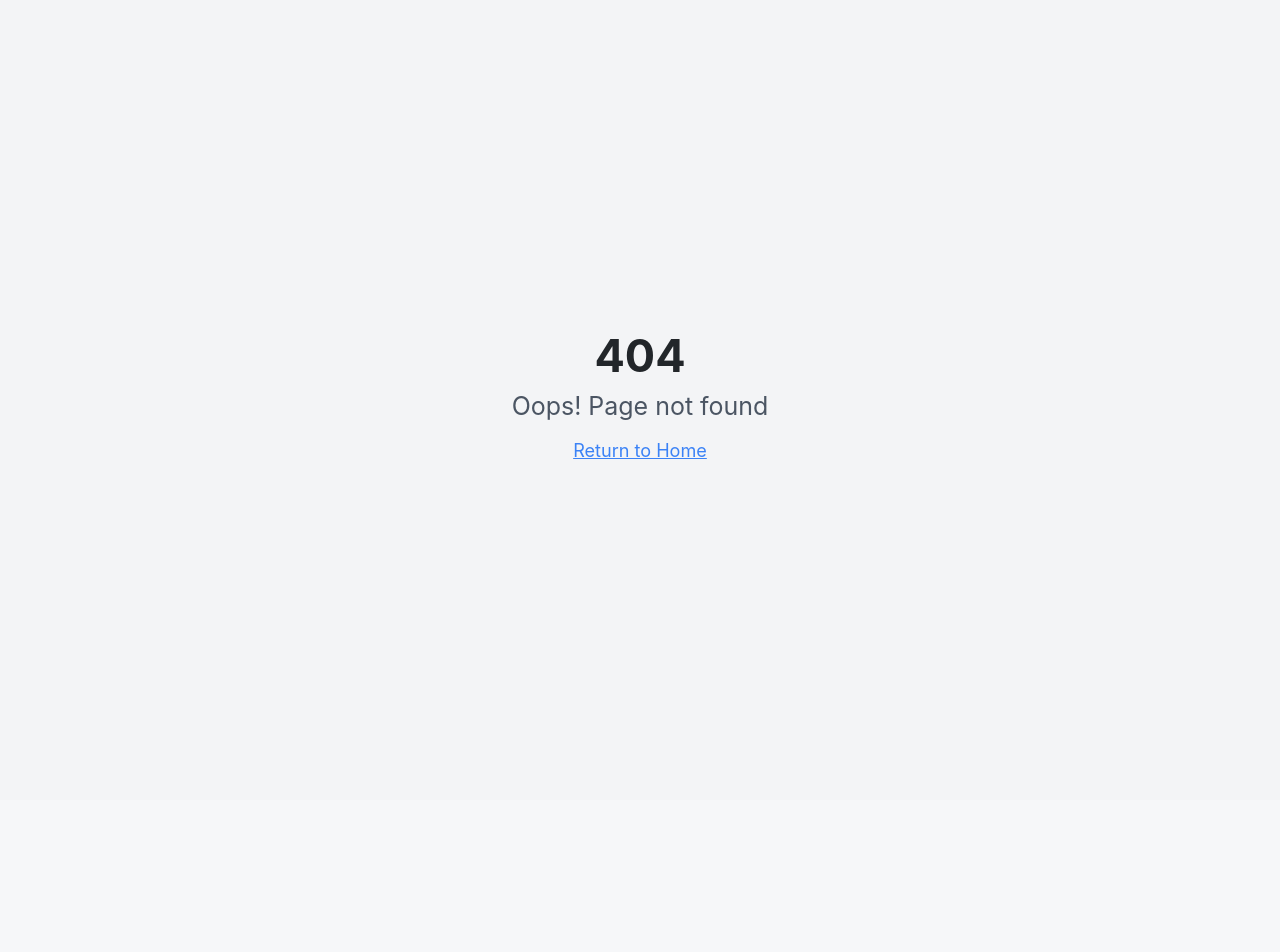
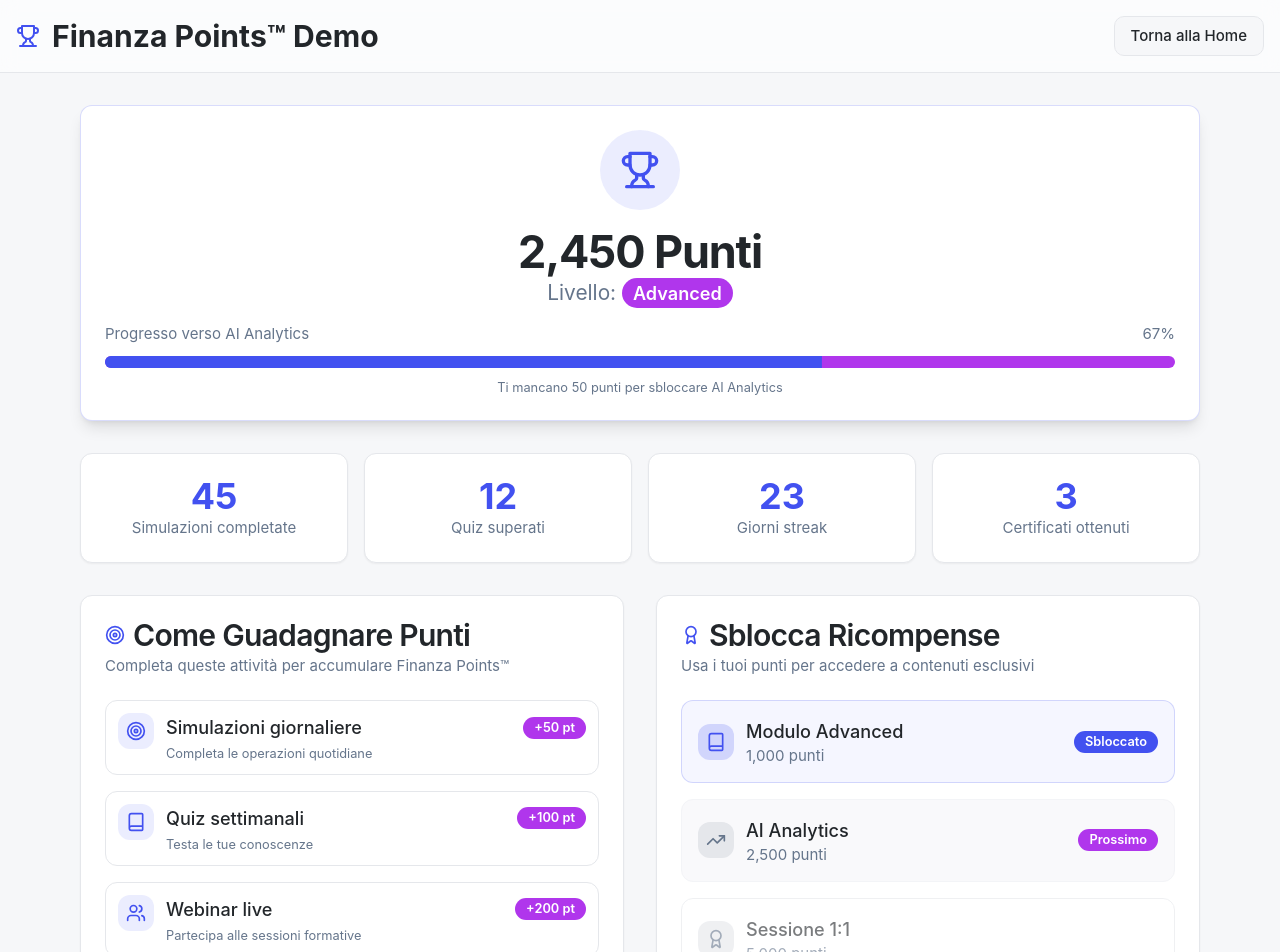
Before and after one commit to Quixelone/exponential-wealth-path, a React (Vite) app: page /finanza-points-demo in a window 1280 px wide. Before the commit this address had no page. Shown: the top 952 px of the page. Before the commit the page ends 800 px from the top, so only its background shows below. Built offline with nearby package versions, Linux system fonts and the light colour scheme.

Commit message:
Add standalone demo page

```diff
--- a/src/App.tsx
+++ b/src/App.tsx
@@ -15,6 +15,7 @@ import UserManagement from "./pages/UserManagement";
 import Settings from "./pages/Settings";
 import AISignals from "./pages/AISignals";
 import AITest from "./pages/AITest";
+import FinanzaPointsDemo from "./pages/FinanzaPointsDemo";
 import NotFound from "./pages/NotFound";
 
 const queryClient = new QueryClient();
@@ -40,6 +41,7 @@ const App = () => {
                 <Route path="/settings" element={<Settings />} />
                 <Route path="/ai-signals" element={<AISignals />} />
                 <Route path="/test" element={<AITest />} />
+                <Route path="/finanza-points-demo" element={<FinanzaPointsDemo />} />
                 <Route path="*" element={<NotFound />} />
               </Routes>
             </BrowserRouter>
--- a/src/components/web-landing/WebNavbar.tsx
+++ b/src/components/web-landing/WebNavbar.tsx
@@ -35,6 +35,9 @@ const WebNavbar = () => {
 
           {/* CTA Buttons */}
           <div className="hidden md:flex items-center gap-4">
+            <Link to="/finanza-points-demo">
+              <Button variant="outline">Demo Finanza Points™</Button>
+            </Link>
             <Link to="/auth">
               <Button variant="ghost">Accedi</Button>
             </Link>
@@ -85,6 +88,9 @@ const WebNavbar = () => {
             >
               FAQ
             </a>
+            <Link to="/finanza-points-demo" className="block" onClick={() => setMobileMenuOpen(false)}>
+              <Button variant="outline" className="w-full">Demo Finanza Points™</Button>
+            </Link>
             <Link to="/auth" className="block">
               <Button className="w-full">Inizia Gratis</Button>
             </Link>
--- /dev/null
+++ b/src/pages/FinanzaPointsDemo.tsx
@@ -0,0 +1,188 @@
+import { Card, CardContent, CardDescription, CardHeader, CardTitle } from "@/components/ui/card";
+import { Progress } from "@/components/ui/progress";
+import { Badge } from "@/components/ui/badge";
+import { Alert, AlertDescription } from "@/components/ui/alert";
+import { Trophy, Target, Users, Calendar, Zap, Book, TrendingUp, Award, Info } from "lucide-react";
+import { Button } from "@/components/ui/button";
+import { Link } from "react-router-dom";
+
+const FinanzaPointsDemo = () => {
+  const mockPoints = 2450;
+  const mockLevel = "Advanced";
+  const mockProgress = 67;
+  const nextMilestone = 2500;
+
+  const earningActivities = [
+    { icon: Target, label: "Simulazioni giornaliere", points: 50, description: "Completa le operazioni quotidiane" },
+    { icon: Book, label: "Quiz settimanali", points: 100, description: "Testa le tue conoscenze" },
+    { icon: Users, label: "Webinar live", points: 200, description: "Partecipa alle sessioni formative" },
+    { icon: Calendar, label: "Streak 30 giorni", points: 500, description: "Mantieni la costanza" },
+    { icon: Zap, label: "Referral amici", points: 300, description: "Invita nuovi utenti" },
+  ];
+
+  const rewards = [
+    { icon: Book, label: "Modulo Advanced", points: 1000, unlocked: true },
+    { icon: TrendingUp, label: "AI Analytics", points: 2500, unlocked: false, next: true },
+    { icon: Award, label: "Sessione 1:1", points: 5000, unlocked: false },
+  ];
+
+  const stats = [
+    { label: "Simulazioni completate", value: 45 },
+    { label: "Quiz superati", value: 12 },
+    { label: "Giorni streak", value: 23 },
+    { label: "Certificati ottenuti", value: 3 },
+  ];
+
+  return (
+    <div className="min-h-screen bg-background">
+      {/* Header */}
+      <header className="border-b bg-card/50 backdrop-blur supports-[backdrop-filter]:bg-card/60">
+        <div className="container mx-auto px-4 py-4 flex items-center justify-between">
+          <div className="flex items-center gap-3">
+            <Trophy className="h-6 w-6 text-primary" />
+            <h1 className="text-2xl font-bold">Finanza Points™ Demo</h1>
+          </div>
+          <Link to="/">
+            <Button variant="outline">Torna alla Home</Button>
+          </Link>
+        </div>
+      </header>
+
+      <div className="container mx-auto px-4 py-8 max-w-6xl">
+        {/* Main Points Card */}
+        <Card className="mb-8 border-primary/20 shadow-lg">
+          <CardHeader className="text-center pb-4">
+            <div className="mx-auto mb-4 w-20 h-20 rounded-full bg-primary/10 flex items-center justify-center">
+              <Trophy className="h-10 w-10 text-primary" />
+            </div>
+            <CardTitle className="text-4xl font-bold mb-2">
+              {mockPoints.toLocaleString()} Punti
+            </CardTitle>
+            <CardDescription className="text-lg">
+              Livello: <Badge variant="secondary" className="text-base">{mockLevel}</Badge>
+            </CardDescription>
+          </CardHeader>
+          <CardContent>
+            <div className="space-y-3">
+              <div className="flex justify-between text-sm text-muted-foreground">
+                <span>Progresso verso AI Analytics</span>
+                <span>{mockProgress}%</span>
+              </div>
+              <Progress value={mockProgress} className="h-3" />
+              <p className="text-xs text-center text-muted-foreground">
+                Ti mancano {nextMilestone - mockPoints} punti per sbloccare AI Analytics
+              </p>
+            </div>
+          </CardContent>
+        </Card>
+
+        {/* Statistics Grid */}
+        <div className="grid grid-cols-2 md:grid-cols-4 gap-4 mb-8">
+          {stats.map((stat, idx) => (
+            <Card key={idx}>
+              <CardContent className="pt-6 text-center">
+                <p className="text-3xl font-bold text-primary">{stat.value}</p>
+                <p className="text-sm text-muted-foreground mt-1">{stat.label}</p>
+              </CardContent>
+            </Card>
+          ))}
+        </div>
+
+        <div className="grid md:grid-cols-2 gap-8 mb-8">
+          {/* Earning Activities */}
+          <Card>
+            <CardHeader>
+              <CardTitle className="flex items-center gap-2">
+                <Target className="h-5 w-5 text-primary" />
+                Come Guadagnare Punti
+              </CardTitle>
+              <CardDescription>
+                Completa queste attività per accumulare Finanza Points™
+              </CardDescription>
+            </CardHeader>
+            <CardContent className="space-y-4">
+              {earningActivities.map((activity, idx) => (
+                <div key={idx} className="flex items-start gap-3 p-3 rounded-lg border bg-card/50 hover:bg-accent/50 transition-colors">
+                  <div className="p-2 rounded-lg bg-primary/10">
+                    <activity.icon className="h-5 w-5 text-primary" />
+                  </div>
+                  <div className="flex-1">
+                    <div className="flex items-center justify-between mb-1">
+                      <p className="font-medium">{activity.label}</p>
+                      <Badge variant="secondary">+{activity.points} pt</Badge>
+                    </div>
+                    <p className="text-xs text-muted-foreground">{activity.description}</p>
+                  </div>
+                </div>
+              ))}
+            </CardContent>
+          </Card>
+
+          {/* Rewards */}
+          <Card>
+            <CardHeader>
+              <CardTitle className="flex items-center gap-2">
+                <Award className="h-5 w-5 text-primary" />
+                Sblocca Ricompense
+              </CardTitle>
+              <CardDescription>
+                Usa i tuoi punti per accedere a contenuti esclusivi
+              </CardDescription>
+            </CardHeader>
+            <CardContent className="space-y-4">
+              {rewards.map((reward, idx) => (
+                <div
+                  key={idx}
+                  className={`flex items-center gap-3 p-4 rounded-lg border ${
+                    reward.unlocked
+                      ? "bg-primary/5 border-primary/20"
+                      : reward.next
+                      ? "bg-accent/50 border-accent"
+                      : "bg-card/50 opacity-60"
+                  }`}
+                >
+                  <div className={`p-2 rounded-lg ${reward.unlocked ? "bg-primary/20" : "bg-muted"}`}>
+                    <reward.icon className={`h-5 w-5 ${reward.unlocked ? "text-primary" : "text-muted-foreground"}`} />
+                  </div>
+                  <div className="flex-1">
+                    <p className="font-medium">{reward.label}</p>
+                    <p className="text-sm text-muted-foreground">{reward.points.toLocaleString()} punti</p>
+                  </div>
+                  {reward.unlocked && (
+                    <Badge variant="default">Sbloccato</Badge>
+                  )}
+                  {reward.next && (
+                    <Badge variant="secondary">Prossimo</Badge>
+                  )}
+                </div>
+              ))}
+            </CardContent>
+          </Card>
+        </div>
+
+        {/* Important Notice */}
+        <Alert className="border-primary/20 bg-primary/5">
+          <Info className="h-4 w-4 text-primary" />
+          <AlertDescription className="text-sm">
+            <strong className="font-semibold">Nota importante:</strong> Finanza Points™ è un sistema di gamification educativa
+            progettato per motivare l'apprendimento. I punti non hanno valore monetario e non costituiscono
+            alcuna forma di assicurazione o garanzia di investimento. Questo è un ambiente formativo per
+            sviluppare competenze nel trading e nella gestione del capitale.
+          </AlertDescription>
+        </Alert>
+
+        {/* CTA */}
+        <div className="mt-8 text-center">
+          <Link to="/auth">
+            <Button size="lg" className="gap-2">
+              <Zap className="h-5 w-5" />
+              Inizia a Guadagnare Punti
+            </Button>
+          </Link>
+        </div>
+      </div>
+    </div>
+  );
+};
+
+export default FinanzaPointsDemo;
```
